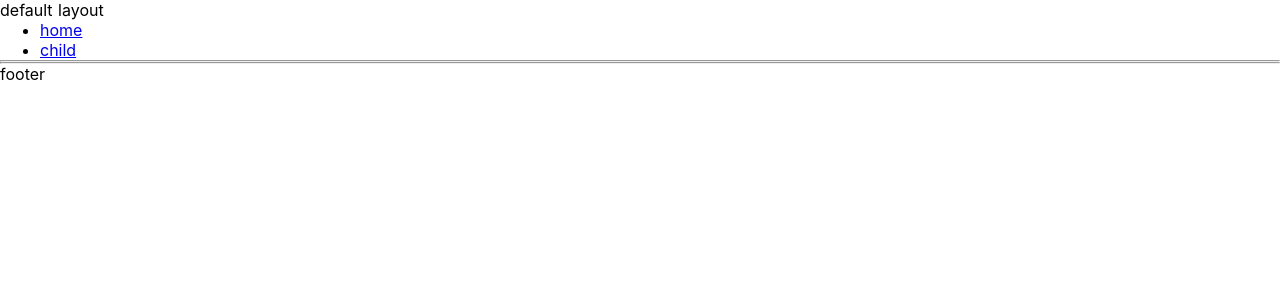
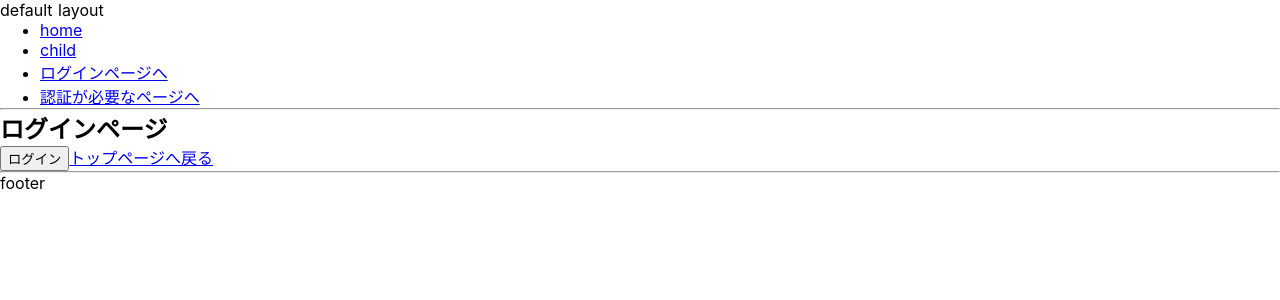
Before and after one commit to monta-k/my-first-nuxt-app, a Nuxt app: page /login in a window 1280 px wide. Shown: the top 300 px of the page. Built offline with nearby package versions, Linux system fonts and the light colour scheme.

Commit message:
section21

```diff
--- a/components/AppNavigation.vue
+++ b/components/AppNavigation.vue
@@ -2,5 +2,7 @@
   <ul>
     <li><nuxt-link to="/">home</nuxt-link></li>
     <li><nuxt-link to="/child">child</nuxt-link></li>
+    <li><nuxt-link to="/login">ログインページへ</nuxt-link></li>
+    <li><nuxt-link to="/authed-route">認証が必要なページへ</nuxt-link></li>
   </ul>
 </template>
--- a/nuxt.config.js
+++ b/nuxt.config.js
@@ -24,6 +24,11 @@
   axios: {
 
   },
+  router: {
+    middleware: [
+      'auth'
+    ]
+  },
   plugins: [
     '~/plugins/axios.js'
   ],
--- a/package.json
+++ b/package.json
@@ -14,7 +14,8 @@
   },
   "dependencies": {
     "@nuxtjs/axios": "^5.5.4",
-    "nuxt": "^2.0.0"
+    "nuxt": "^2.0.0",
+    "universal-cookie": "^4.0.2"
   },
   "devDependencies": {
     "babel-eslint": "^10.0.1",
--- /dev/null
+++ b/pages/authed-route.vue
@@ -0,0 +1,9 @@
+<template>
+  <div>
+    <h2>認証が必要なページ</h2>
+    <p>
+      Cookieの'credential'値がTruthyな場合のみアクセス可能です。<br>
+      <nuxt-link to='/'>トップページへ戻る</nuxt-link>
+    </p>
+  </div>
+</template>
--- /dev/null
+++ b/pages/login.vue
@@ -0,0 +1,22 @@
+<template>
+  <div>
+    <h2>ログインページ</h2>
+    <p>
+      <button type="button" @click="login">ログイン</button>
+      <nuxt-link to='/'>トップページへ戻る</nuxt-link>
+    </p>
+  </div>
+</template>
+
+<script>
+import Cookies from 'universal-cookie'
+export default {
+  methods: {
+    login() {
+      const cookies = new Cookies()
+      cookies.set('credential', 'true', { maxAge: 90 })
+      this.$router.push('/')
+    }
+  }
+}
+</script>
--- a/pages/users/_userid.vue
+++ b/pages/users/_userid.vue
@@ -39,6 +39,7 @@
     try {
       await store.dispatch('fetchUserInfo', { id: route.params.userid })
     } catch (e) {
+      console.log(e)
       redirect('/')
     }
   },
```
Also changed, not shown: middleware/auth.js (added, +17 -0 lines), 1 other file (tests, documents, lock files or other folders).
